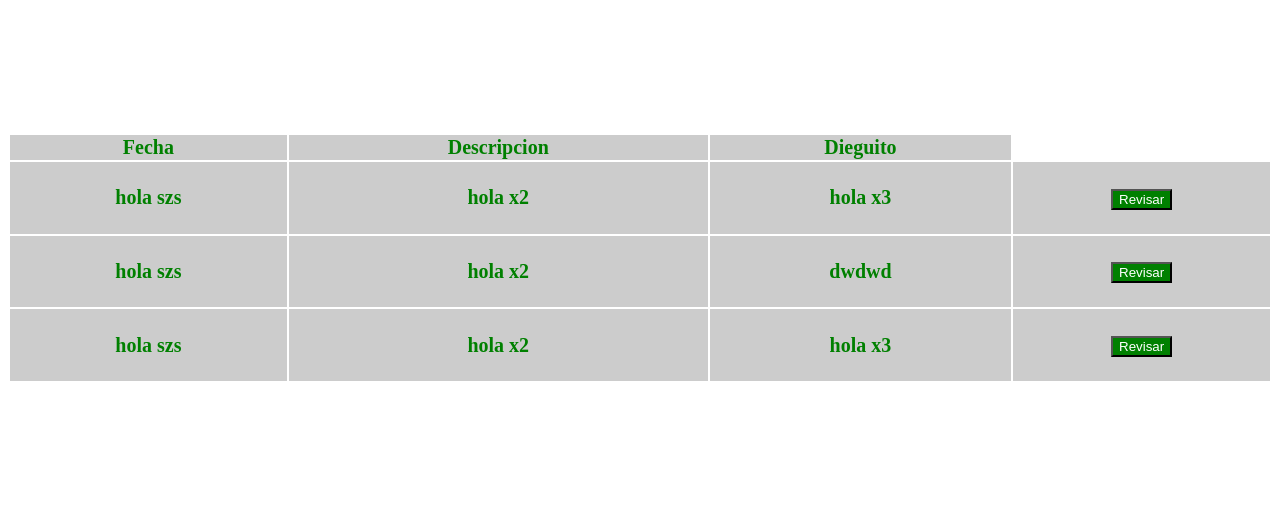
After one commit to Darismi/Ayudesk, a PHP site: page /clasificacion_incidente.php in a window 1280 px wide. The commit adds this page. Shown: the top 507 px of the page. Run offline with PHP 8.4, Linux system fonts and the light colour scheme; lists and menus that the app fills with data are empty.

Commit message:
clasifiacion incidente en proceso

```diff
--- /dev/null
+++ b/clasificacion_incidente.php
@@ -0,0 +1,65 @@
+<!DOCTYPE html>
+<html lang="en" dir="ltr">
+  <head>
+    <meta charset="utf-8">
+    <title>Service desk</title>
+    <style media="screen">
+      body{
+        background-color: white;
+      }
+      .container{
+        display: flex;
+        justify-content: center;
+        align-items: center;
+        height: 500px
+      }
+      tr{
+        background-color: #ccc;
+        color: green;
+        font-size: 20px;
+      }
+      table{
+        width: 100%;
+        height: 50%;
+        border-radius: 10px;
+      }
+      button{
+      background-color: green;
+      color: white;
+      }
+    </style>
+  </head>
+  <body>
+    <div class="container">
+      <table>
+        <thead>
+          <tr>
+            <th>Fecha</th>
+            <th>Descripcion</th>
+            <th>Dieguito</th>
+          </tr>
+          <tbody>
+            <tr>
+              <th>hola szs</th>
+              <th>hola x2</th>
+              <th>hola x3</th>
+              <th><button type="button" name="button">Revisar</button></th>
+            </tr>
+            <tr>
+              <th>hola szs</th>
+              <th>hola x2</th>
+              <th>dwdwd</th>
+              <th><button type="button" name="button">Revisar</button></th>
+            </tr>
+            <tr>
+              <th>hola szs</th>
+              <th>hola x2</th>
+              <th>hola x3</th>
+              <th><button type="button" name="button">Revisar</button></th>
+            </tr>
+          </tbody>
+        </thead>
+      </table>
+    </div>
+  </body>
+</html>
--- a/index.html
+++ b/index.php
@@ -53,7 +53,7 @@
             <div class="col-12 user-img" >
               <img src="img/user_icon.png">
             </div>
-            <form class="col-12" action="login.php" method="post">
+            <form class="col-12" action="captura_incidentes.php" method="post">
               <div class="form-group">
                 <input class="form-control" type="text" placeholder="nombre de usuario" name="txtUsuario">
               </div>
```
Also changed, not shown: captura_incidentes.php (renamed from captura_incidentes.html, +4 -9 lines).
